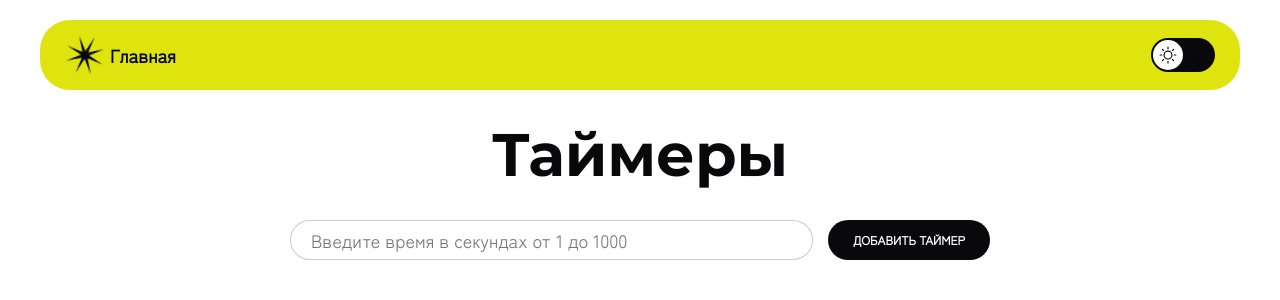
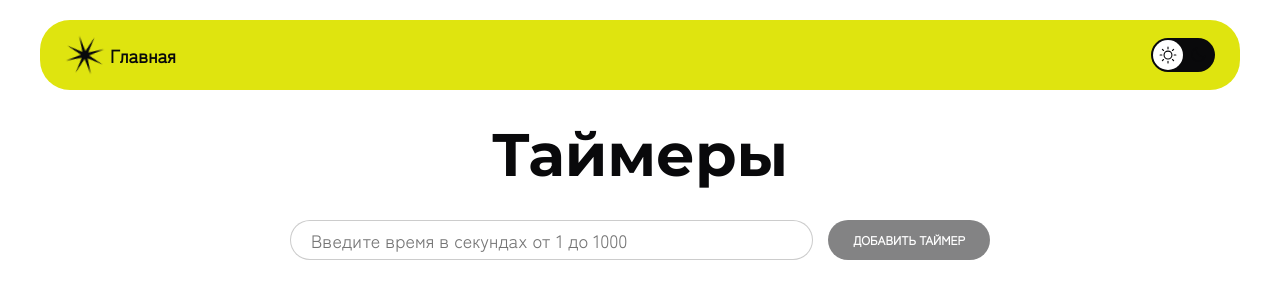
Before and after one commit to Elvira98701/mini-projects-next, a Next.js app: page /timers in a window 1280 px wide. Shown: the top 300 px of the page. Built offline with nearby package versions, Linux system fonts and the light colour scheme.

Commit message:
Add button disabled

```diff
--- a/src/app/components/ui/Button/Button.module.scss
+++ b/src/app/components/ui/Button/Button.module.scss
@@ -37,12 +37,17 @@
     z-index: 1;
   }
 
-  &:hover {
+  &:hover:not(:disabled) {
     color: var(--color-dark);
 
     &::before {
       transform: translate(-50%, -50%) scale(1);
     }
+  }
+
+  &:disabled {
+    opacity: 0.5;
+    cursor: auto;
   }
 
   &.active {
--- a/src/app/timers/Timers.module.scss
+++ b/src/app/timers/Timers.module.scss
@@ -47,6 +47,8 @@
     margin-top: rem(20);
     max-width: rem(700);
     margin-inline: auto;
+    -webkit-animation: zoom-in 0.2s;
+    animation: zoom-in 0.2s;
   }
 
   &List {
@@ -81,3 +83,21 @@
     transform: translateY(0);
   }
 }
+
+@-webkit-keyframes zoom-in {
+  from {
+    scale: 0;
+  }
+  to {
+    scale: 1;
+  }
+}
+
+@keyframes zoom-in {
+  from {
+    scale: 0;
+  }
+  to {
+    scale: 1;
+  }
+}
--- a/src/app/timers/page.tsx
+++ b/src/app/timers/page.tsx
@@ -55,7 +55,11 @@ const Page: React.FC = () => {
               onInputChange={setInputValue}
               onKeyDown={handleKeyDown}
             />
-            <Button className={styles.timersAdd} onClick={handleAddTimer}>
+            <Button
+              className={styles.timersAdd}
+              onClick={handleAddTimer}
+              disabled={inputValue.trim().length === 0}
+            >
               Добавить таймер
             </Button>
           </div>
```
